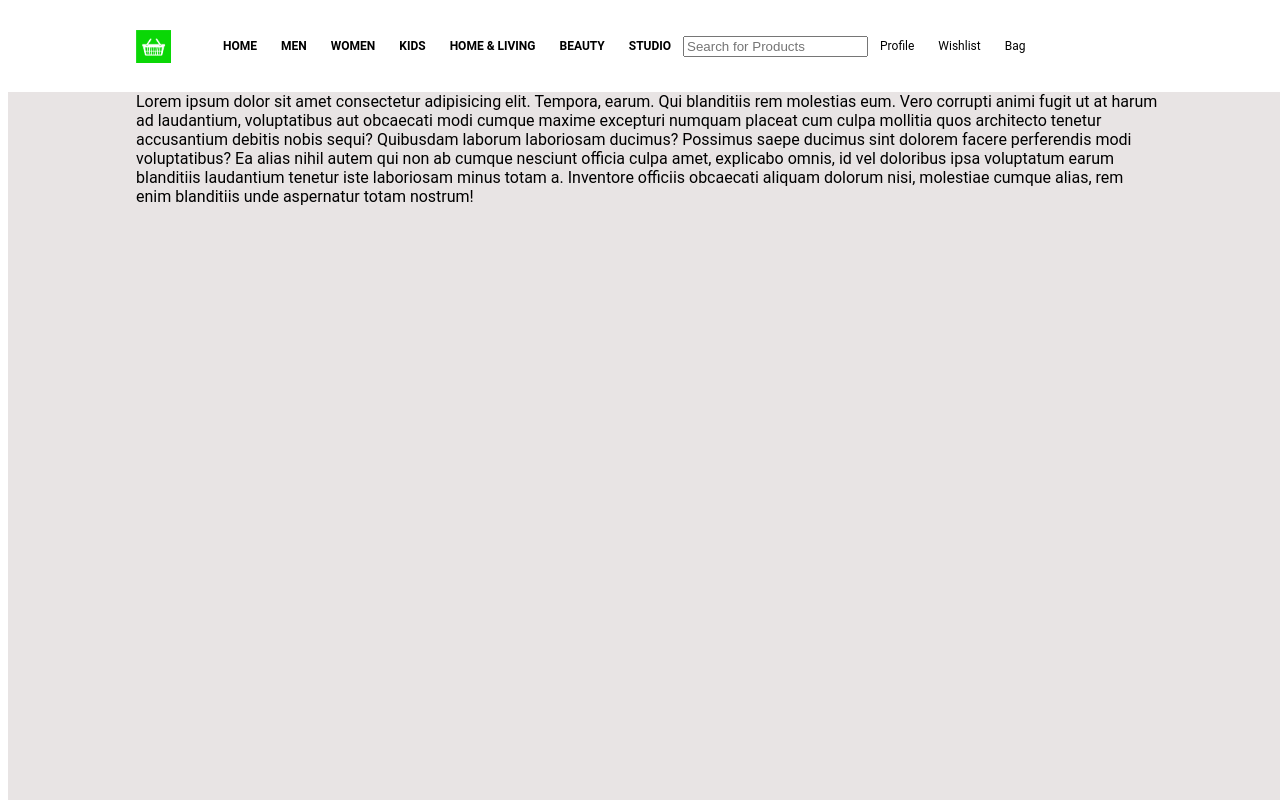
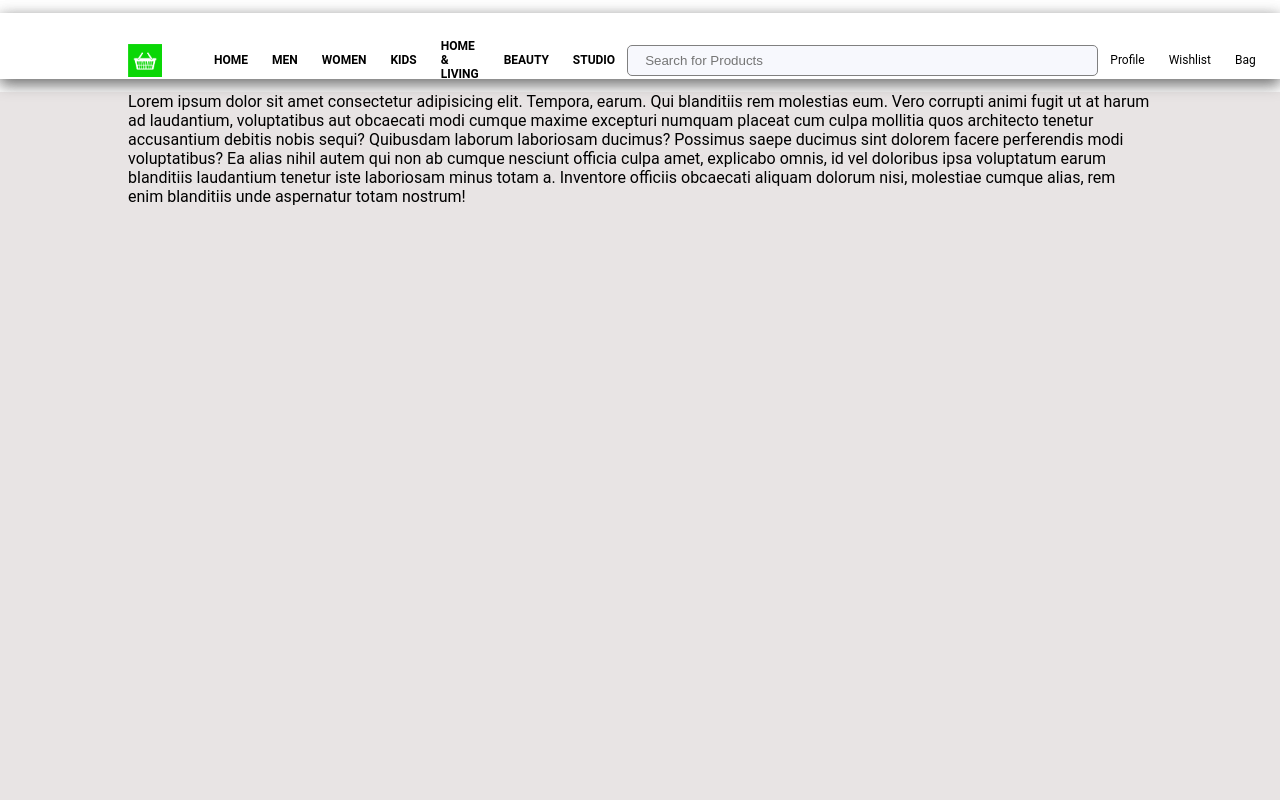
Before and after one commit to KshitijShresth29/Itemy-E-Commerce, a plain HTML site: page index.html in a window 1280 px wide. Shown: the top 800 px of the page. Drawn offline with Linux system fonts and the light colour scheme; a script that the page names is missing.

Commit message:
Update style.css

```diff
--- a/style.css
+++ b/style.css
@@ -2,6 +2,8 @@
 body {
     height: 100%;
     width: 100%;
+    margin: 0;
+    padding: 0;
     font-family: 'Roboto', sans-serif;
 }
 header{
@@ -9,7 +11,7 @@ header{
    top: 0;
    background: white;
    height: 66px;
-
+   box-shadow: rgba(0, 0, 0, 0.35) 0px 5px 15px;
 }
 
 .left img{
@@ -29,3 +31,10 @@ nav ul li{
     padding: 0 12px;
     font-size: 12px;
 }
+.search{
+    width: 34vw;
+    padding: 7px 17px;
+    border: 0.5px solid grey;
+    background: #f7f8fd;
+    border-radius: 5px;
+}
```
